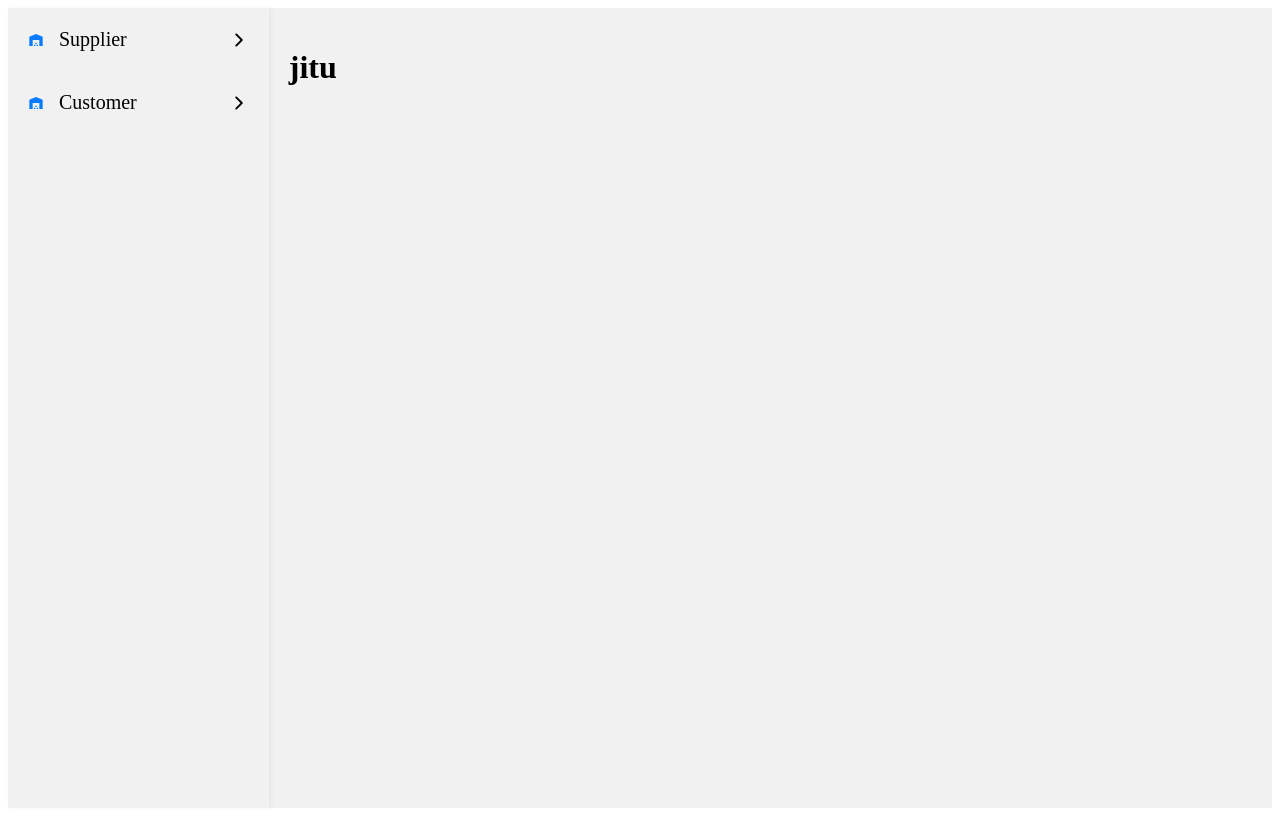
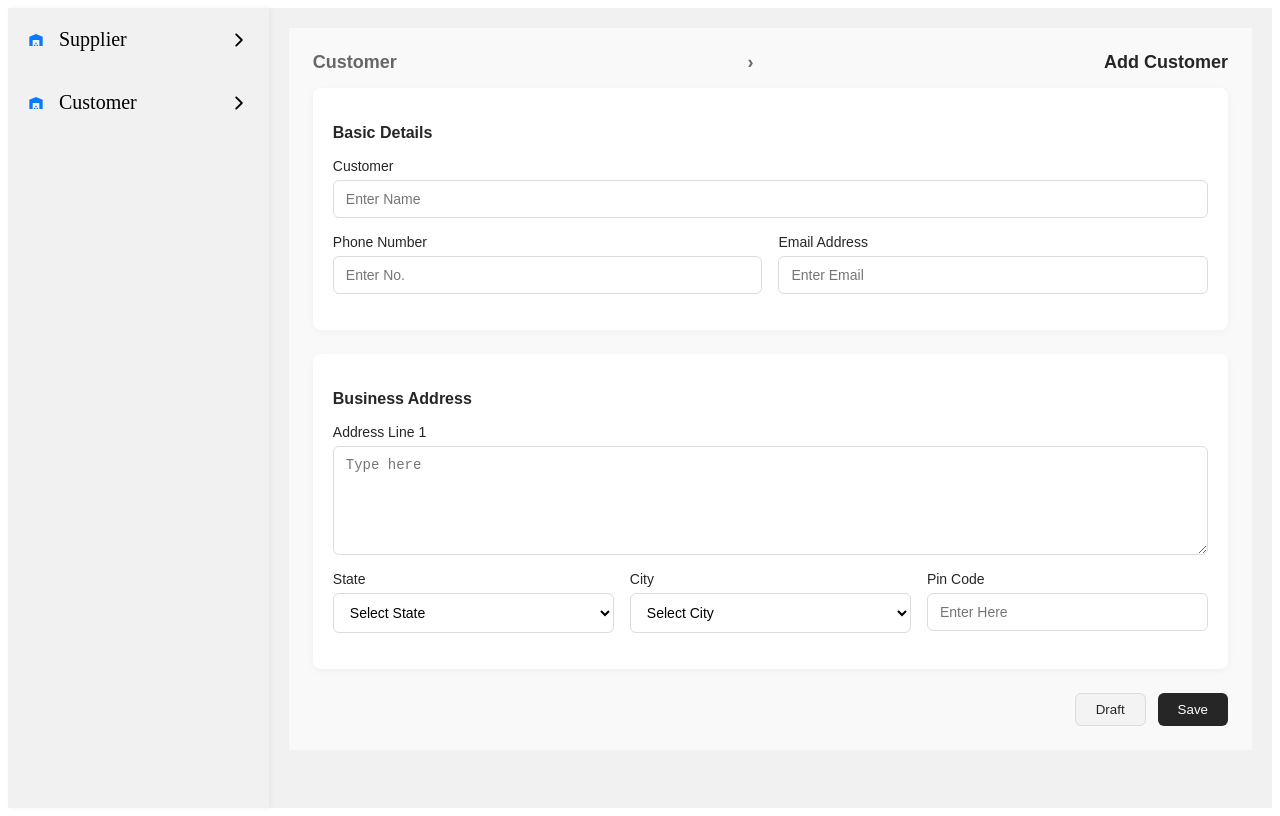
Before and after one commit to itsJitu/Supplier-Customer, a React (Vite) app in the folder Frontend/: page /AddCustomer in a window 1280 px wide. Built offline with nearby package versions, Linux system fonts and the light colour scheme.

Commit message:
fixed css Add Customer

```diff
--- /dev/null
+++ b/Frontend/src/CustomerComponent/AddCustomer.css
@@ -0,0 +1,91 @@
+.add-customer-container {
+  padding: 24px;
+  font-family: Arial, sans-serif;
+  background-color: #f9f9f9;
+}
+
+.breadcrumb {
+  font-size: 16px;
+  margin-bottom: 24px;
+}
+
+.breadcrumb-grey {
+  color: #676767;
+}
+
+.breadcrumb-arrow {
+  margin: 0 6px;
+  color: #676767;
+}
+
+.breadcrumb-dark {
+  color: #262626;
+  font-weight: 600;
+}
+
+.form-card {
+  background: #ffffff;
+  padding: 20px;
+  margin-bottom: 24px;
+  border-radius: 8px;
+  box-shadow: 0px 2px 8px rgba(0, 0, 0, 0.04);
+}
+
+.form-card h3 {
+  margin-bottom: 16px;
+  font-size: 16px;
+  font-weight: bold;
+  color: #262626;
+}
+
+.form-group {
+  display: flex;
+  flex-direction: column;
+  margin-bottom: 16px;
+  flex: 1;
+}
+
+.form-group label {
+  font-size: 14px;
+  margin-bottom: 6px;
+  color: #262626;
+}
+
+.form-group input,
+.form-group textarea,
+.form-group select {
+  border: 1px solid #dcdcdc;
+  border-radius: 6px;
+  padding: 10px 12px;
+  font-size: 14px;
+  background: #ffffff;
+}
+
+.form-row {
+  display: flex;
+  gap: 16px;
+}
+
+.button-row {
+  display: flex;
+  justify-content: flex-end;
+  gap: 12px;
+}
+
+.draft-btn {
+  background-color: #f3f3f3;
+  color: #262626;
+  border: 1px solid #dcdcdc;
+  padding: 8px 20px;
+  border-radius: 6px;
+  cursor: pointer;
+}
+
+.save-btn {
+  background-color: #262626;
+  color: #ffffff;
+  border: none;
+  padding: 8px 20px;
+  border-radius: 6px;
+  cursor: pointer;
+}
--- a/Frontend/src/CustomerComponent/AddCustomer.jsx
+++ b/Frontend/src/CustomerComponent/AddCustomer.jsx
@@ -1,11 +1,65 @@
-import React from 'react'
+import React from "react";
+import "./AddCustomer.css";
 
 function AddCustomer() {
   return (
-    <div>
-      <h1>jitu</h1>
+    <div className="add-customer-container">
+      <div className="breadcrumb">
+        <span className="breadcrumb-grey">Customer</span>
+        <span className="breadcrumb-arrow">›</span>
+        <span className="breadcrumb-dark">Add Customer</span>
+      </div>
+
+      <div className="form-card">
+        <h3>Basic Details</h3>
+        <div className="form-group">
+          <label>Customer</label>
+          <input type="text" placeholder="Enter Name" />
+        </div>
+        <div className="form-row">
+          <div className="form-group">
+            <label>Phone Number</label>
+            <input type="text" placeholder="Enter No." />
+          </div>
+          <div className="form-group">
+            <label>Email Address</label>
+            <input type="email" placeholder="Enter Email" />
+          </div>
+        </div>
+      </div>
+
+      <div className="form-card">
+        <h3>Business Address</h3>
+        <div className="form-group">
+          <label>Address Line 1</label>
+          <textarea placeholder="Type here" rows={3}></textarea>
+        </div>
+        <div className="form-row">
+          <div className="form-group">
+            <label>State</label>
+            <select>
+              <option>Select State</option>
+            </select>
+          </div>
+          <div className="form-group">
+            <label>City</label>
+            <select>
+              <option>Select City</option>
+            </select>
+          </div>
+          <div className="form-group">
+            <label>Pin Code</label>
+            <input type="text" placeholder="Enter Here" />
+          </div>
+        </div>
+      </div>
+
+      <div className="button-row">
+        <button className="draft-btn">Draft</button>
+        <button className="save-btn">Save</button>
+      </div>
     </div>
-  )
+  );
 }
 
-export default AddCustomer
+export default AddCustomer;
```
